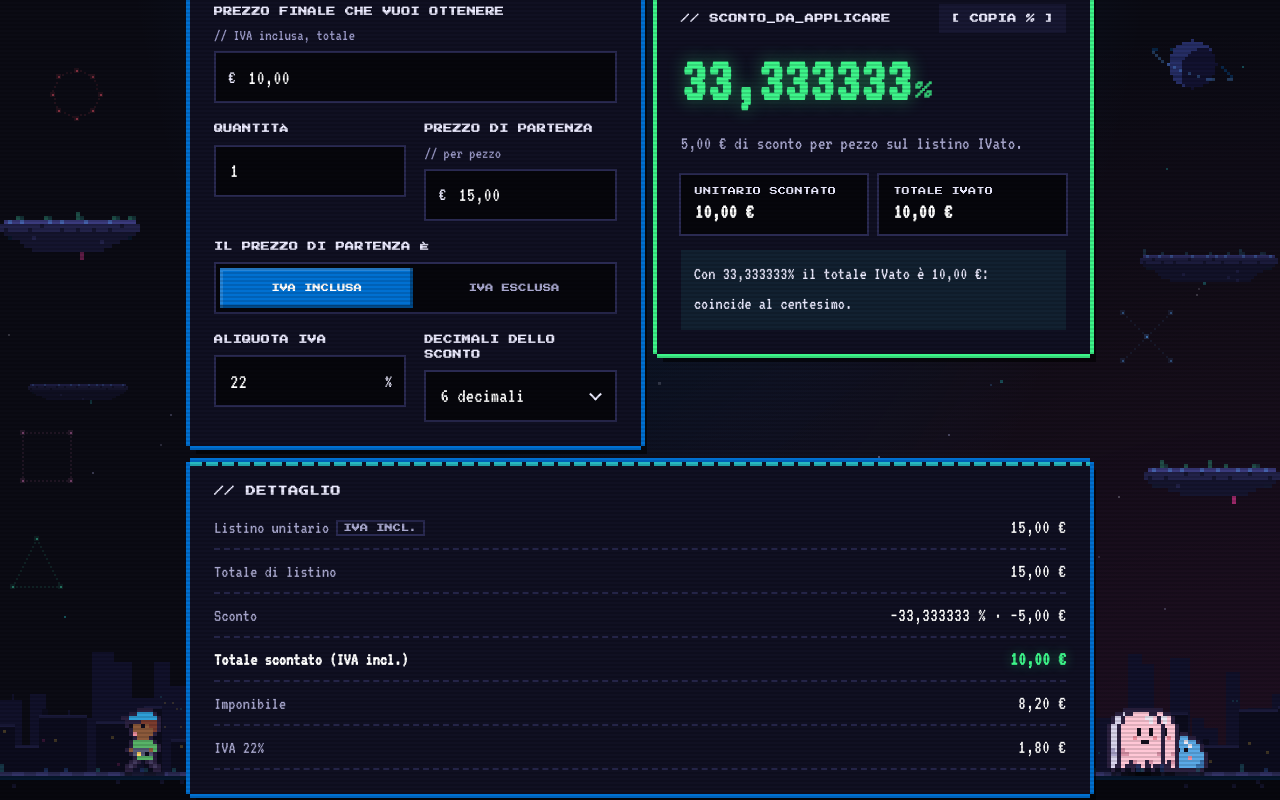
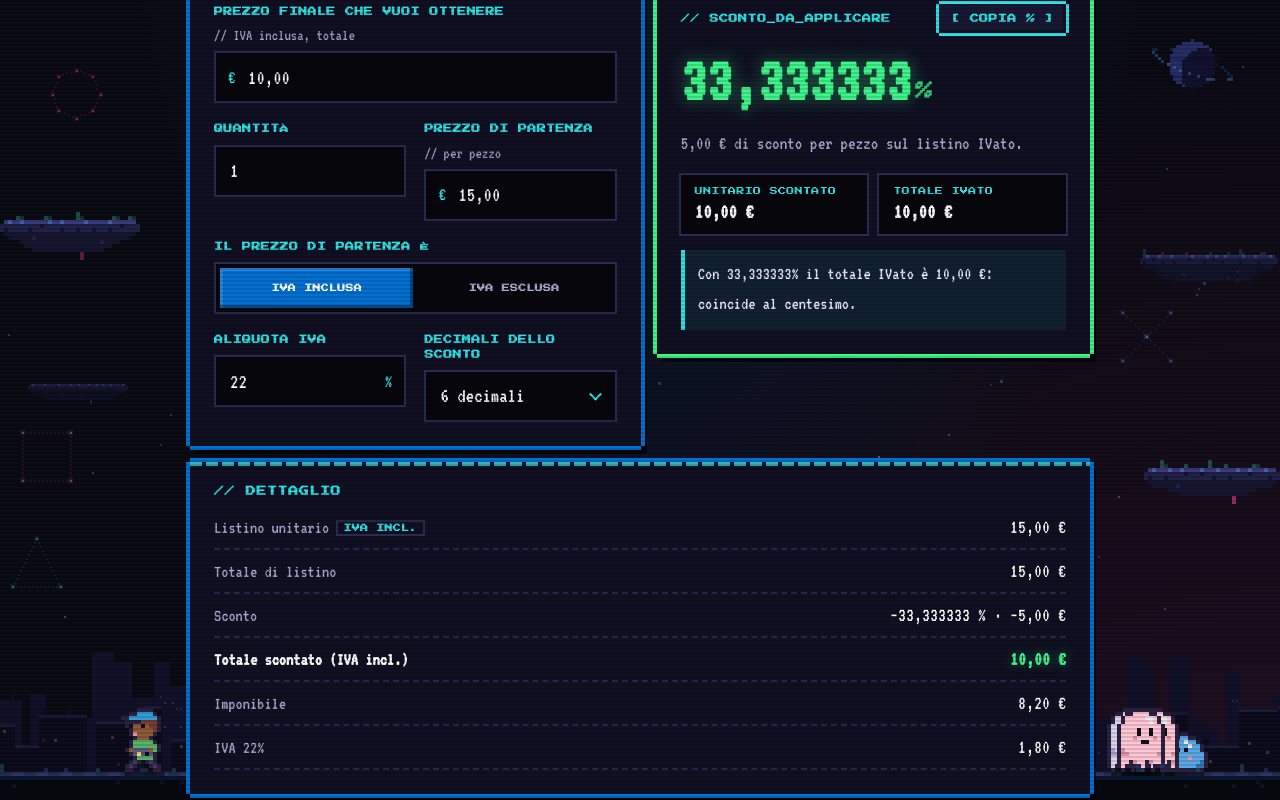
Before and after one commit to robygaiera/the-frengo-discount, a plain HTML site: page index.html in a window 1280 px wide. Both pictures are taken after a click on the button "GRAFICA: TERMINAL". Shown: the part 300-1100 px from the top of the page. Drawn offline with Linux system fonts and the light colour scheme.

Commit message:
Tema PS5: definisce --cyan e --magenta
Il tema le usava senza dichiararle: etichette, bottone copia, toast e
marker del riepilogo perdevano colore e cornice pixel.

Co-Authored-By: Claude Opus 5.5 <noreply@anthropic.com>

```diff
--- a/index.html
+++ b/index.html
@@ -368,6 +368,8 @@
     --line-strong:#5aa9ff;
     --accent:#2de2e6;
     --accent-dim:#5aa9ff;
+    --cyan:#2de2e6;
+    --magenta:#ff3ea5;
     --warn:#ffd23f;
     --mono:"VT323",ui-monospace,SFMono-Regular,"SF Mono",Menlo,Consolas,monospace;
     --pixel:"Press Start 2P","Courier New",monospace;
```
